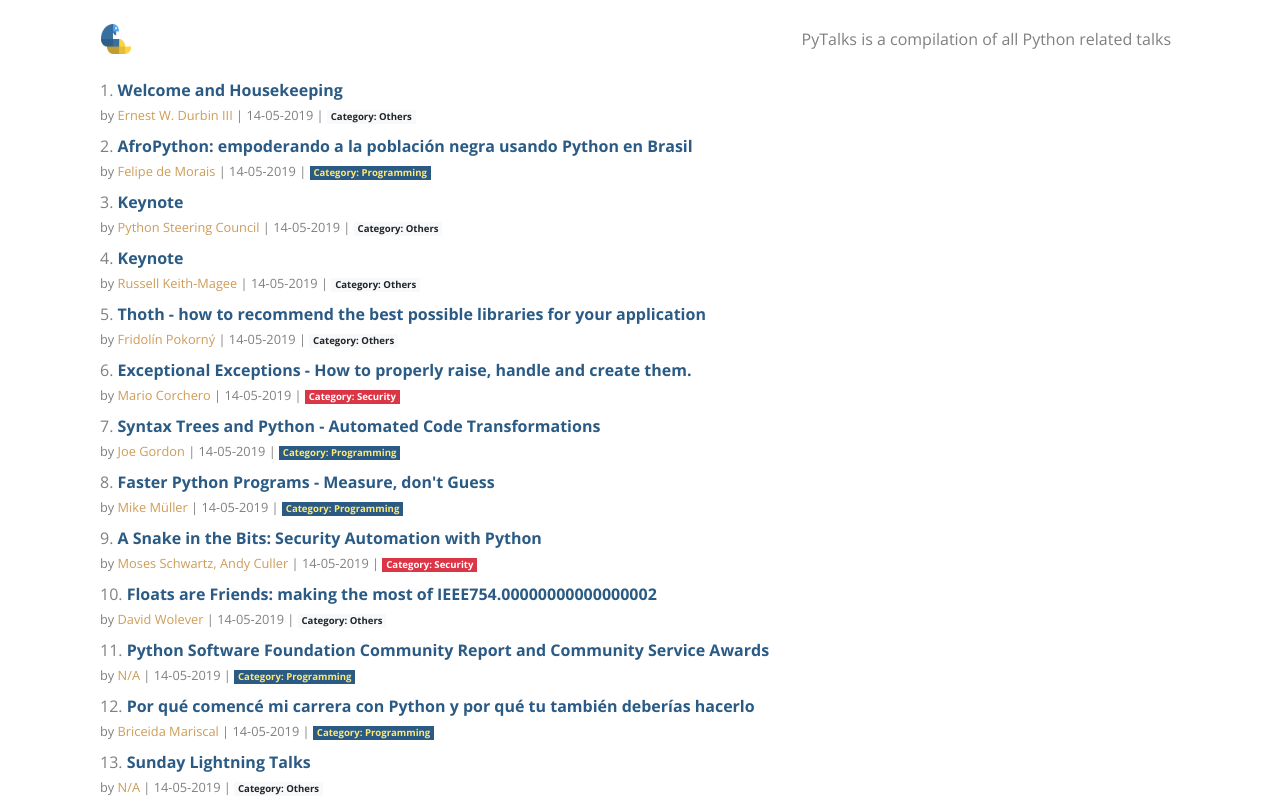
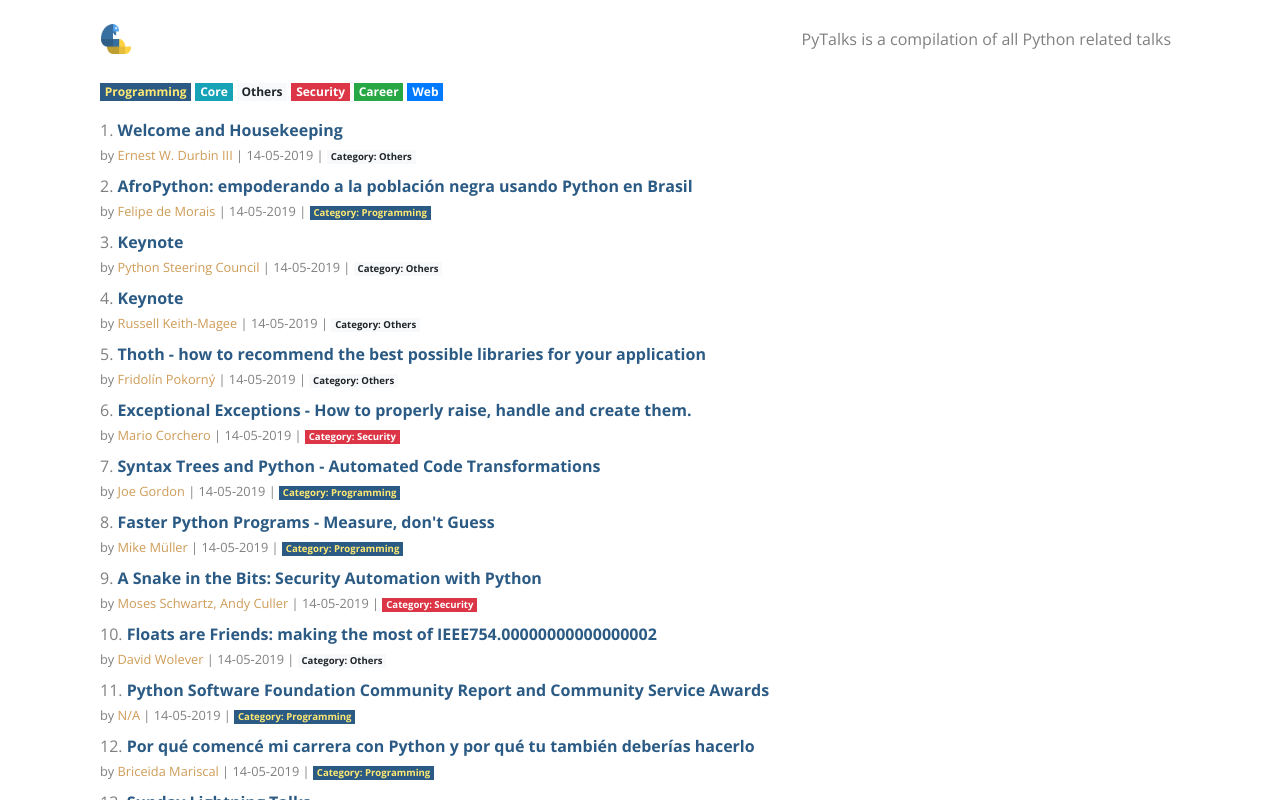
Before and after one commit to jkrclaro/pyconlist, a React (Create React App) app: page / in a window 1280 px wide. Shown: the top 800 px of the page. Built offline with nearby package versions, Linux system fonts and the light colour scheme.

Commit message:
Display categories filter badges on landing page

```diff
--- a/src/components/Home.jsx
+++ b/src/components/Home.jsx
@@ -50,7 +50,7 @@
             pageNumbers.push(pageNumber)
         }
 
-        console.log(indexOfFirstTalk, indexOfLastTalk, currentPageNumber)
+        const categories = require('../categories.json');
 
         return (
             <div className='layout'>
@@ -58,6 +58,14 @@
                     <Header />
                     <div className='invert-bg'>
                         <div className='container'>
+
+                            <div className='col-lg-12 mb-3'>
+                                {categories.map((category, categoryIndex) =>
+                                    <a href={`/c/${category.title.toLowerCase()}`} className={`badge badge-${category.badge} mr-1`} key={categoryIndex}>
+                                        {category.title}
+                                    </a>
+                                )}
+                            </div>
 
                             {currentTalks.map((talk, talkIndex) =>
                                 <div className='col-lg-12 mb-2' key={talkIndex}>
```
